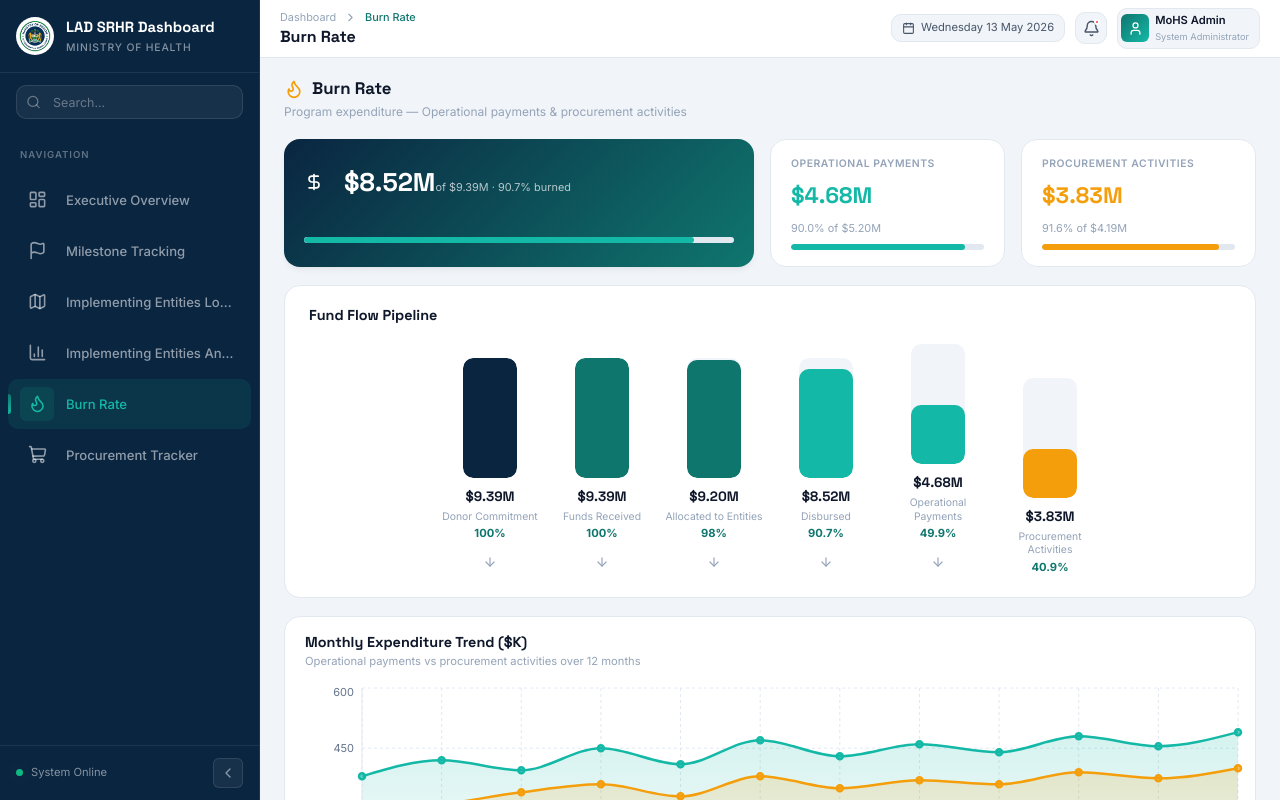
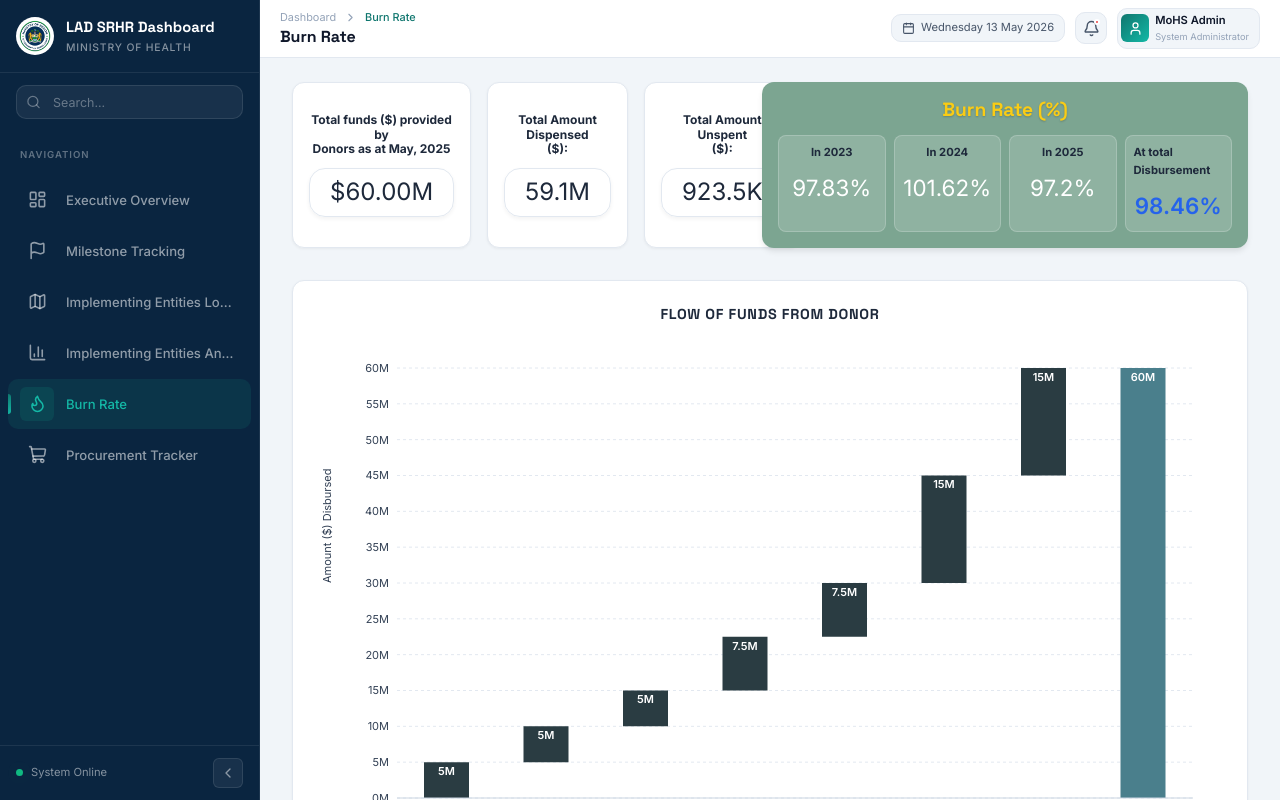
Before and after one commit to Malaikamadi/LAD_SRHR_Dashboard, a React (Vite) app: page / in a window 1280 px wide. Both pictures are taken after a click on the button "Burn Rate". Shown: the top 800 px of the page. Built offline with nearby package versions, Linux system fonts and the light colour scheme.

Commit message:
Update Burn Rate section to match requested specific UI for summary cards and Waterfall chart

```diff
--- a/src/components/BurnRate.css
+++ b/src/components/BurnRate.css
@@ -1,42 +1,32 @@
-.burn-section { padding:20px 24px;animation:fadeIn .5s ease;width:100%;min-width:0; }
-.burn-section__header { margin-bottom:18px; }
-.burn-section__title { display:flex;align-items:center;gap:8px;font-size:1.05rem; }
-.burn-section__title-icon { color:#F59E0B; }
-.burn-section__subtitle { font-size:0.75rem;color:var(--text-muted);margin-top:2px; }
+.burn-section { padding:24px 32px;animation:fadeIn .5s ease;width:100%;min-width:0; }
+.burn-section__header { margin-bottom:24px;display:flex;justify-content:space-between;align-items:flex-end; }
+.burn-section__title { font-size:1.15rem;font-weight:700;color:var(--text-primary);margin-bottom:4px;display:flex;align-items:center;gap:8px; }
+.burn-section__title-icon { color:var(--color-orange); }
+.burn-section__subtitle { font-size:0.85rem;color:var(--text-muted); }
 
-/* ── SUMMARY CARDS ── */
-.burn-summary { display:grid;grid-template-columns:2fr 1fr 1fr;gap:16px;margin-bottom:18px; }
-.burn-summary-card { background:var(--card-bg);border:1px solid var(--card-border);border-radius:var(--radius-lg);padding:16px 20px;display:flex;flex-direction:column;gap:6px;animation:fadeInUp .5s ease both;transition:all var(--transition-base); }
-.burn-summary-card:hover { box-shadow:var(--shadow-lg);transform:translateY(-2px); }
-.burn-summary-card--main { flex-direction:row;align-items:center;gap:20px;flex-wrap:wrap;background:var(--gradient-primary);border:none;color:white;box-shadow:var(--shadow-md); }
-.burn-summary-card--main .burn-summary-card__value { color:white;font-size:1.6rem; }
-.burn-summary-card--main .burn-summary-card__sub { color:rgba(255,255,255,0.7); }
-.burn-summary-card--main .burn-summary-card__bar { flex:1;min-width:180px; }
-.burn-summary-card--main .burn-summary-card__bar div { background:var(--color-teal-light); }
-.burn-summary-card__label { font-size:0.65rem;font-weight:600;color:var(--text-muted);text-transform:uppercase;letter-spacing:0.05em; }
-.burn-summary-card__value { font-family:var(--font-display);font-size:1.4rem;font-weight:700;color:var(--text-primary); }
-.burn-summary-card__sub { font-size:0.68rem;color:var(--text-muted); }
-.burn-summary-card__bar { height:6px;background:#E2E8F0;border-radius:var(--radius-full);overflow:hidden; }
-.burn-summary-card__bar div { height:100%;border-radius:var(--radius-full);background:var(--gradient-teal);transition:width 1.5s cubic-bezier(0.4, 0, 0.2, 1); }
-.burn-summary-card__bar--teal div { background:#14B8A6; }
-.burn-summary-card__bar--amber div { background:#F59E0B; }
+/* STATS ROW */
+.burn-stats-row { display:flex;gap:16px;margin-bottom:32px;flex-wrap:wrap; }
+.burn-stat-left { display:flex;gap:16px;flex:1;min-width:300px; }
+.burn-stat-card { flex:1;background:white;border:1px solid #E2E8F0;border-radius:12px;padding:16px;display:flex;flex-direction:column;align-items:center;justify-content:center;text-align:center;box-shadow:0 1px 3px rgba(0,0,0,0.05); }
+.burn-stat-card__title { font-size:0.75rem;font-weight:700;color:#1E293B;line-height:1.2;margin-bottom:12px; }
+.burn-stat-card__val { font-size:1.5rem;font-weight:400;color:#1E293B;border:1px solid #E2E8F0;border-radius:16px;padding:4px 20px;box-shadow:0 2px 4px rgba(0,0,0,0.05); }
 
-/* ── FUND FLOW PIPELINE ── */
-.fund-flow { background:var(--card-bg);border:1px solid var(--card-border);border-radius:var(--radius-lg);padding:20px 24px;margin-bottom:18px;transition:all var(--transition-base); }
-.fund-flow:hover { box-shadow:var(--shadow-md); }
-.fund-flow__title { font-size:0.9rem;font-weight:700;margin-bottom:20px;color:var(--text-primary); }
-.fund-flow__pipeline { display:flex;align-items:flex-end;gap:12px;justify-content:center;flex-wrap:wrap; }
-.fund-flow__stage { display:flex;flex-direction:column;align-items:center;gap:8px;min-width:100px;animation:fadeInUp .5s ease both; }
-.fund-flow__stage-bar { width:54px;height:120px;background:#F1F5F9;border-radius:var(--radius-md);overflow:hidden;display:flex;align-items:flex-end; }
-.fund-flow__stage-fill { width:100%;border-radius:var(--radius-md);transition:height 1.5s cubic-bezier(0.4, 0, 0.2, 1); }
-.fund-flow__stage-info { text-align:center; }
-.fund-flow__stage-amount { display:block;font-family:var(--font-display);font-size:0.85rem;font-weight:800;color:var(--text-primary); }
-.fund-flow__stage-name { display:block;font-size:0.65rem;color:var(--text-muted);max-width:100px;line-height:1.3;margin-top:2px; }
-.fund-flow__stage-pct { display:block;font-size:0.7rem;font-weight:700;color:var(--color-teal);margin-top:2px; }
-.fund-flow__arrow { color:var(--text-muted);margin:0 -8px; }
+.burn-stat-right { flex:1;background:#7CA591;border-radius:12px;padding:16px;display:flex;flex-direction:column;align-items:center;box-shadow:0 4px 6px -1px rgba(0,0,0,0.1);min-width:300px;position:relative; }
+.burn-rate-title { font-size:1.2rem;font-weight:700;color:#FACC15;margin-bottom:12px;text-shadow:0 1px 2px rgba(0,0,0,0.2); }
+.burn-rate-grid { display:grid;grid-template-columns:repeat(4, 1fr);gap:8px;width:100%; }
+.burn-rate-item { display:flex;flex-direction:column;align-items:center;padding:8px;background:rgba(255,255,255,0.15);border:1px solid rgba(255,255,255,0.2);border-radius:8px; }
+.burn-rate-item__lbl { font-size:0.7rem;font-weight:700;color:#1E293B;margin-bottom:8px; }
+.burn-rate-item__val { font-size:1.4rem;font-weight:400;color:white; }
+.burn-rate-item__val--blue { color:#2563EB;font-weight:600; }
 
-/* ── CHARTS GRID ── */
-.burn-grid { display:grid;grid-template-columns:repeat(2,1fr);gap:16px; }
+/* WATERFALL */
+.fund-waterfall { background:white;border:1px solid #E2E8F0;border-radius:12px;padding:24px;box-shadow:0 1px 3px rgba(0,0,0,0.05);margin-bottom:32px; }
+.fund-waterfall__title { font-size:0.9rem;font-weight:700;color:#1E293B;text-align:center;margin-bottom:24px;text-transform:uppercase;letter-spacing:0.05em; }
+.fund-waterfall__chart { position:relative; }
 
-@media (max-width:1024px) { .burn-summary{grid-template-columns:1fr} .burn-section{padding:14px 16px} }
-@media (max-width:768px) { .burn-grid{grid-template-columns:1fr} .burn-grid .chart-card--full{grid-column:span 1} .fund-flow__pipeline{flex-direction:column;align-items:center} }
+/* OVERRIDE RECHARTS LABEL */
+.recharts-label-list text { font-family:var(--font-sans); }
+
+/* GRID for bottom charts */
+.burn-grid { display:grid;grid-template-columns:2fr 1fr;gap:24px; }
+@media (max-width:1024px) { .burn-grid { grid-template-columns:1fr; } .burn-stats-row { flex-direction:column; } }
--- a/src/components/BurnRate.jsx
+++ b/src/components/BurnRate.jsx
@@ -1,131 +1,117 @@
-import { Flame, DollarSign, ArrowDown } from 'lucide-react';
-import { AreaChart, Area, BarChart, Bar, ResponsiveContainer, XAxis, YAxis, CartesianGrid, Tooltip, Legend, PieChart, Pie, Cell } from 'recharts';
-import { burnRateData, fundFlowData, implementingEntities } from '../data/dashboardData';
+import { Flame } from 'lucide-react';
+import { BarChart, Bar, ResponsiveContainer, XAxis, YAxis, CartesianGrid, Tooltip, Cell, LabelList } from 'recharts';
+import { burnRateData, fundFlowData } from '../data/dashboardData';
 import './BurnRate.css';
 
-function CustomTooltip({ active, payload, label }) {
-  if (!active || !payload) return null;
+function WaterfallTooltip({ active, payload, label }) {
+  if (!active || !payload || payload.length === 0) return null;
+  const data = payload[0].payload;
   return (
-    <div className="chart-tooltip"><p className="chart-tooltip__label">{label}</p>
-      {payload.map((e,i) => (<div key={i} className="chart-tooltip__item"><span className="chart-tooltip__dot" style={{background:e.color}} /><span className="chart-tooltip__name">{e.name}:</span><span className="chart-tooltip__value">${e.value}K</span></div>))}
+    <div className="chart-tooltip">
+      <p className="chart-tooltip__label">{label}</p>
+      <div className="chart-tooltip__item">
+        <span className="chart-tooltip__dot" style={{ background: data.isTotal ? '#4A7F8C' : '#2A3C42' }} />
+        <span className="chart-tooltip__name">Amount Disbursed:</span>
+        <span className="chart-tooltip__value">${(data.amount / 1000000).toFixed(2)}M</span>
+      </div>
     </div>
   );
 }
 
 export default function BurnRate() {
-  const { totalBudget, totalSpent, operationalTotal, operationalSpent, procurementTotal, procurementSpent, monthlyBurn } = burnRateData;
-  const burnPct = ((totalSpent / totalBudget) * 100).toFixed(1);
-  const opPct = ((operationalSpent / operationalTotal) * 100).toFixed(1);
-  const prPct = ((procurementSpent / procurementTotal) * 100).toFixed(1);
+  const { totalFunds, totalDispensed, totalUnspent, burnRates } = burnRateData;
+
+  // Process data for Waterfall chart
+  let cumulative = 0;
+  const waterfallData = fundFlowData.map(item => {
+    const start = cumulative;
+    cumulative += item.amount;
+    return {
+      ...item,
+      range: [start, cumulative],
+      labelAmount: item.amount >= 1000000 ? `${item.amount / 1000000}M` : `${item.amount / 1000}K`
+    };
+  });
+
+  // Add total column
+  waterfallData.push({
+    date: 'Total amount received',
+    amount: cumulative,
+    range: [0, cumulative],
+    labelAmount: `${cumulative / 1000000}M`,
+    isTotal: true
+  });
 
   return (
     <section className="burn-section" id="burn-rate-section">
-      <div className="burn-section__header">
-        <div>
-          <h2 className="burn-section__title"><Flame size={20} className="burn-section__title-icon" /> Burn Rate</h2>
-          <p className="burn-section__subtitle">Program expenditure — Operational payments & procurement activities</p>
+      {/* Summary Cards Row */}
+      <div className="burn-stats-row">
+        <div className="burn-stat-left">
+          <div className="burn-stat-card">
+            <span className="burn-stat-card__title">Total funds ($) provided by<br/>Donors as at May, 2025</span>
+            <span className="burn-stat-card__val">${(totalFunds / 1000000).toFixed(2)}M</span>
+          </div>
+          <div className="burn-stat-card">
+            <span className="burn-stat-card__title">Total Amount Dispensed<br/>($):</span>
+            <span className="burn-stat-card__val">{(totalDispensed / 1000000).toFixed(1)}M</span>
+          </div>
+          <div className="burn-stat-card">
+            <span className="burn-stat-card__title">Total Amount Unspent<br/>($):</span>
+            <span className="burn-stat-card__val">{totalUnspent >= 1000000 ? `${(totalUnspent / 1000000).toFixed(1)}M` : `${(totalUnspent / 1000).toFixed(1)}K`}</span>
           </div>
         </div>
 
-      {/* Summary Cards */}
-      <div className="burn-summary">
-        <div className="burn-summary-card burn-summary-card--main">
-          <DollarSign size={20} />
-          <div><span className="burn-summary-card__value">${(totalSpent/1000000).toFixed(2)}M</span><span className="burn-summary-card__sub">of ${(totalBudget/1000000).toFixed(2)}M · {burnPct}% burned</span></div>
-          <div className="burn-summary-card__bar"><div style={{width:`${burnPct}%`}} /></div>
+        <div className="burn-stat-right">
+          <h3 className="burn-rate-title">Burn Rate (%)</h3>
+          <div className="burn-rate-grid">
+             <div className="burn-rate-item">
+               <span className="burn-rate-item__lbl">In 2023</span>
+               <span className="burn-rate-item__val">{burnRates.y2023}%</span>
              </div>
-        <div className="burn-summary-card">
-          <div className="burn-summary-card__label">Operational Payments</div>
-          <span className="burn-summary-card__value" style={{color:'#14B8A6'}}>${(operationalSpent/1000000).toFixed(2)}M</span>
-          <span className="burn-summary-card__sub">{opPct}% of ${(operationalTotal/1000000).toFixed(2)}M</span>
-          <div className="burn-summary-card__bar burn-summary-card__bar--teal"><div style={{width:`${opPct}%`}} /></div>
+             <div className="burn-rate-item">
+               <span className="burn-rate-item__lbl">In 2024</span>
+               <span className="burn-rate-item__val">{burnRates.y2024}%</span>
              </div>
-        <div className="burn-summary-card">
-          <div className="burn-summary-card__label">Procurement Activities</div>
-          <span className="burn-summary-card__value" style={{color:'#F59E0B'}}>${(procurementSpent/1000000).toFixed(2)}M</span>
-          <span className="burn-summary-card__sub">{prPct}% of ${(procurementTotal/1000000).toFixed(2)}M</span>
-          <div className="burn-summary-card__bar burn-summary-card__bar--amber"><div style={{width:`${prPct}%`}} /></div>
+             <div className="burn-rate-item">
+               <span className="burn-rate-item__lbl">In 2025</span>
+               <span className="burn-rate-item__val">{burnRates.y2025}%</span>
+             </div>
+             <div className="burn-rate-item">
+               <span className="burn-rate-item__lbl">At total Disbursement</span>
+               <span className="burn-rate-item__val burn-rate-item__val--blue">{burnRates.total}%</span>
+             </div>
+          </div>
         </div>
       </div>
 
-      {/* Fund Flow Pipeline */}
-      <div className="fund-flow">
-        <h3 className="fund-flow__title">Fund Flow Pipeline</h3>
-        <div className="fund-flow__pipeline">
-          {fundFlowData.map((stage, i) => (
-            <div key={i} className="fund-flow__stage" style={{animationDelay:`${i*100}ms`}}>
-              <div className="fund-flow__stage-bar">
-                <div className="fund-flow__stage-fill" style={{height:`${stage.percentage}%`,background: i===0?'var(--color-deep-blue)': i<3?'var(--color-teal)': i<5?'#14B8A6':'#F59E0B'}} />
-              </div>
-              <div className="fund-flow__stage-info">
-                <span className="fund-flow__stage-amount">${(stage.amount/1000000).toFixed(2)}M</span>
-                <span className="fund-flow__stage-name">{stage.stage}</span>
-                <span className="fund-flow__stage-pct">{stage.percentage}%</span>
-              </div>
-              {i < fundFlowData.length-1 && <div className="fund-flow__arrow"><ArrowDown size={14} /></div>}
-            </div>
+      {/* Waterfall Chart */}
+      <div className="fund-waterfall">
+        <h3 className="fund-waterfall__title">FLOW OF FUNDS FROM DONOR</h3>
+        <div className="fund-waterfall__chart">
+          <ResponsiveContainer width="100%" height={500}>
+            <BarChart data={waterfallData} margin={{ top: 20, right: 30, left: 20, bottom: 20 }}>
+              <CartesianGrid strokeDasharray="3 3" vertical={false} stroke="#E2E8F0" />
+              <XAxis dataKey="date" tickLine={false} axisLine={{ stroke: '#CBD5E1' }} tick={{ fontSize: 11, fill: '#334155' }} dy={10} />
+              <YAxis
+                tickFormatter={v => `${v / 1000000}M`}
+                tickLine={false}
+                axisLine={false}
+                tick={{ fontSize: 11, fill: '#334155' }}
+                domain={[0, 60000000]}
+                ticks={[0, 5000000, 10000000, 15000000, 20000000, 25000000, 30000000, 35000000, 40000000, 45000000, 50000000, 55000000, 60000000]}
+                label={{ value: 'Amount ($) Disbursed', angle: -90, position: 'insideLeft', offset: -10, style: { fontSize: '11px', fill: '#334155' } }}
+              />
+              <Tooltip content={<WaterfallTooltip />} cursor={{fill: 'transparent'}} />
+              <Bar dataKey="range" radius={[0, 0, 0, 0]} barSize={45}>
+                {waterfallData.map((entry, index) => (
+                  <Cell key={`cell-${index}`} fill={entry.isTotal ? '#4A7F8C' : '#2A3C42'} />
                 ))}
-        </div>
-      </div>
-
-      <div className="burn-grid">
-        {/* Monthly Burn */}
-        <div className="chart-card chart-card--full">
-          <div className="chart-card__header"><h3>Monthly Expenditure Trend ($K)</h3><p className="chart-card__subtitle">Operational payments vs procurement activities over 12 months</p></div>
-          <div className="chart-card__body">
-            <ResponsiveContainer width="100%" height={300}>
-              <AreaChart data={monthlyBurn}>
-                <defs>
-                  <linearGradient id="burnOp" x1="0" y1="0" x2="0" y2="1"><stop offset="0%" stopColor="#14B8A6" stopOpacity={0.3}/><stop offset="100%" stopColor="#14B8A6" stopOpacity={0}/></linearGradient>
-                  <linearGradient id="burnPr" x1="0" y1="0" x2="0" y2="1"><stop offset="0%" stopColor="#F59E0B" stopOpacity={0.3}/><stop offset="100%" stopColor="#F59E0B" stopOpacity={0}/></linearGradient>
-                </defs>
-                <CartesianGrid strokeDasharray="3 3" stroke="#E2E8F0" />
-                <XAxis dataKey="month" tick={{fill:'#64748B',fontSize:11}} axisLine={{stroke:'#E2E8F0'}} tickLine={false} />
-                <YAxis tick={{fill:'#64748B',fontSize:11}} axisLine={{stroke:'#E2E8F0'}} tickLine={false} />
-                <Tooltip content={<CustomTooltip />} />
-                <Legend wrapperStyle={{fontSize:'12px'}} />
-                <Area type="monotone" dataKey="operational" name="Operational" stroke="#14B8A6" fill="url(#burnOp)" strokeWidth={2.5} dot={{r:3,fill:'#14B8A6'}} />
-                <Area type="monotone" dataKey="procurement" name="Procurement" stroke="#F59E0B" fill="url(#burnPr)" strokeWidth={2.5} dot={{r:3,fill:'#F59E0B'}} />
-              </AreaChart>
-            </ResponsiveContainer>
-          </div>
-        </div>
-
-        {/* Donut */}
-        <div className="chart-card">
-          <div className="chart-card__header"><h3>Expenditure Split</h3></div>
-          <div className="chart-card__body">
-            <ResponsiveContainer width="100%" height={250}>
-              <PieChart>
-                <Pie data={[{name:'Operational',value:operationalSpent},{name:'Procurement',value:procurementSpent}]}
-                  cx="50%" cy="50%" innerRadius={55} outerRadius={85} paddingAngle={3} dataKey="value" stroke="none">
-                  <Cell fill="#14B8A6" /><Cell fill="#F59E0B" />
-                </Pie>
-                <Tooltip formatter={v=>`$${(v/1000000).toFixed(2)}M`} />
-                <Legend wrapperStyle={{fontSize:'12px'}} formatter={v=><span style={{color:'#475569'}}>{v}</span>} />
-              </PieChart>
-            </ResponsiveContainer>
-          </div>
-        </div>
-
-        {/* Entity Burn */}
-        <div className="chart-card">
-          <div className="chart-card__header"><h3>Entity Burn Rate</h3></div>
-          <div className="chart-card__body">
-            <ResponsiveContainer width="100%" height={250}>
-              <BarChart data={implementingEntities.map(e=>({name:e.abbrev,rate:Math.round((e.spent/e.budget)*100),color:e.color}))} layout="vertical">
-                <CartesianGrid strokeDasharray="3 3" stroke="#E2E8F0" horizontal={false} />
-                <XAxis type="number" domain={[0,100]} tick={{fill:'#64748B',fontSize:10}} axisLine={{stroke:'#E2E8F0'}} tickLine={false} />
-                <YAxis type="category" dataKey="name" tick={{fill:'#334155',fontSize:10}} axisLine={{stroke:'#E2E8F0'}} tickLine={false} width={80} />
-                <Tooltip />
-                <Bar dataKey="rate" name="Burn Rate %" radius={[0,4,4,0]} barSize={14}>
-                  {implementingEntities.map((e,i) => <Cell key={i} fill={e.color} />)}
+                <LabelList dataKey="labelAmount" position="insideTop" fill="#fff" style={{ fontSize: '11px', fontWeight: 600, pointerEvents: 'none' }} />
               </Bar>
             </BarChart>
           </ResponsiveContainer>
         </div>
       </div>
-      </div>
     </section>
   );
 }
--- a/src/data/dashboardData.js
+++ b/src/data/dashboardData.js
@@ -27,9 +27,15 @@ export const kpiData = [
 ];
 
 export const burnRateData = {
-  totalBudget: 9386711, totalSpent: 8515000,
-  operationalTotal: 5200000, operationalSpent: 4680000,
-  procurementTotal: 4186711, procurementSpent: 3835000,
+  totalFunds: 60000000,
+  totalDispensed: 59100000,
+  totalUnspent: 923500,
+  burnRates: {
+    y2023: 97.83,
+    y2024: 101.62,
+    y2025: 97.20,
+    total: 98.46
+  },
   monthlyBurn: [
     { month:'Jan',operational:380,procurement:290 },{ month:'Feb',operational:420,procurement:310 },
     { month:'Mar',operational:395,procurement:340 },{ month:'Apr',operational:450,procurement:360 },
@@ -41,12 +47,13 @@ export const burnRateData = {
 };
 
 export const fundFlowData = [
-  { stage:'Donor Commitment',amount:9386711,percentage:100 },
-  { stage:'Funds Received',amount:9386711,percentage:100 },
-  { stage:'Allocated to Entities',amount:9200000,percentage:98 },
-  { stage:'Disbursed',amount:8515000,percentage:90.7 },
-  { stage:'Operational Payments',amount:4680000,percentage:49.9 },
-  { stage:'Procurement Activities',amount:3835000,percentage:40.9 },
+  { date: '2023-03-30', amount: 5000000 },
+  { date: '2023-08-09', amount: 5000000 },
+  { date: '2023-11-06', amount: 5000000 },
+  { date: '2024-06-18', amount: 7500000 },
+  { date: '2024-10-18', amount: 7500000 },
+  { date: '2025-11-03', amount: 15000000 },
+  { date: '24/07/2025', amount: 15000000 }
 ];
 
 export const procurementData = [
```
Lines whose indentation alone changed are shown as unchanged.
